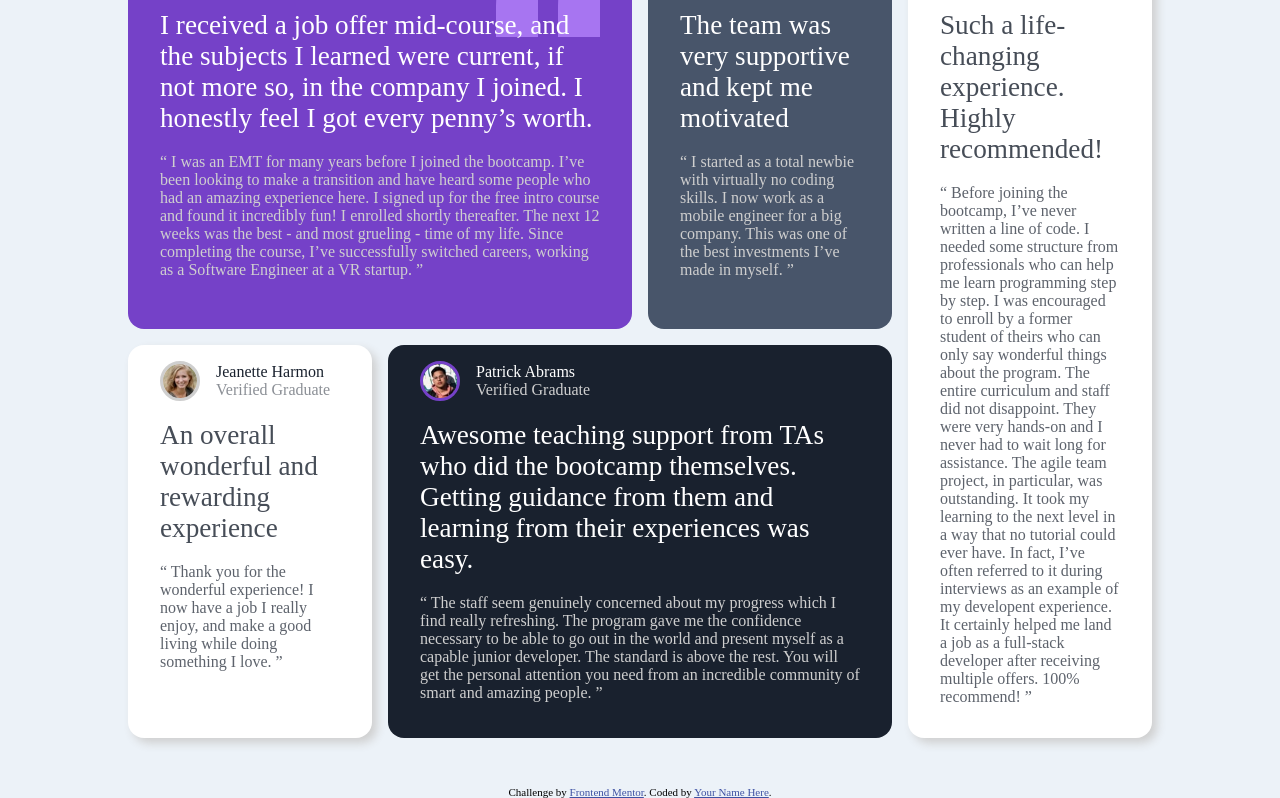
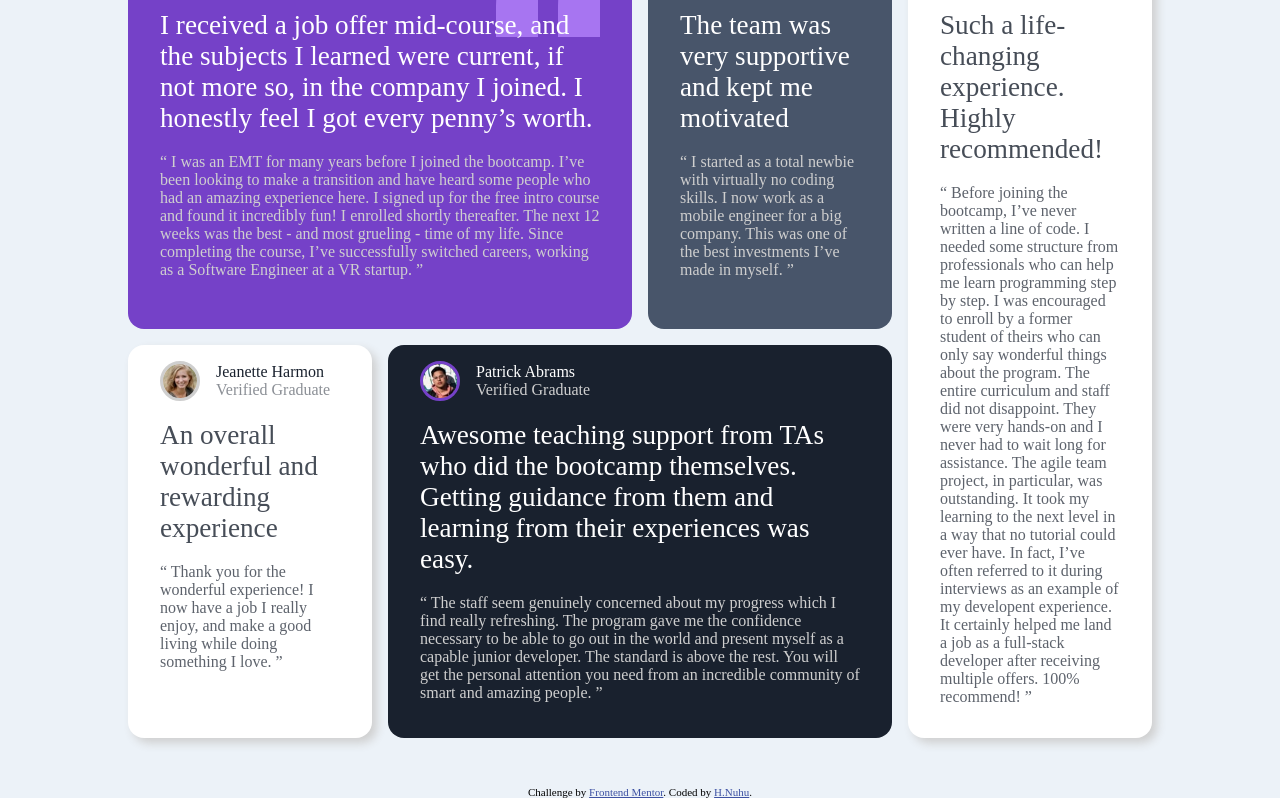
Before and after one commit to Snazzynuhu/Testimonial_Grid_repo, a plain HTML site: page index.html in a window 1280 px wide. Shown: the part 113-911 px from the top of the page. Drawn offline with Linux system fonts and the light colour scheme.

Commit message:
updated index

```diff
--- a/index.html
+++ b/index.html
@@ -136,7 +136,7 @@
 
   <div class="attribution">
     Challenge by <a href="https://www.frontendmentor.io?ref=challenge" target="_blank">Frontend Mentor</a>.
-    Coded by <a href="#">Your Name Here</a>.
+    Coded by <a href="https://github.com/Snazzynuhu">H.Nuhu</a>.
   </div>
 </body>
 </html>
```
